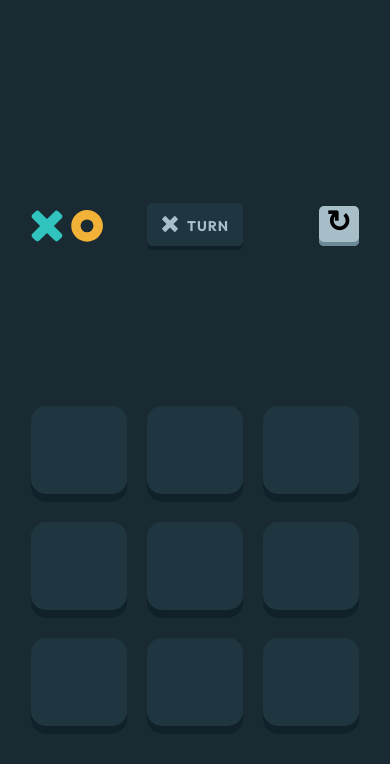
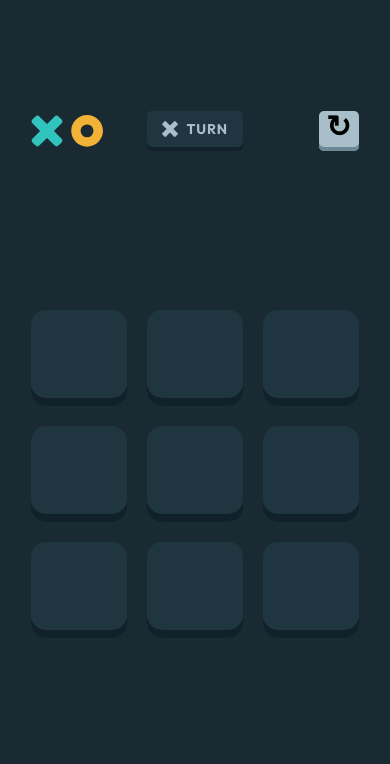
Before and after one commit to bauele/tic-tac-toe, a React (Create React App) app: page / in a window 390 px wide. Shown: the top 764 px of the page. Built offline with nearby package versions, Linux system fonts and the light colour scheme.

Commit message:
Modify elements and styling to create a more responsive design
The player turn indicator above the gameboard will now expand to fill
the available space as the device width increases

```diff
--- a/src/App.css
+++ b/src/App.css
@@ -210,6 +210,9 @@
 }
 
 .play-game-top-menu {
+    min-height: 40px;
+    max-height: 40px;
+    height: 7vw;
     margin-bottom: 64px;
 }
 
@@ -264,6 +267,13 @@
     height: 64px;
 }
 
+.player-turn-indicator-box {
+    height: 7vw;
+    border-radius: 5px;
+    max-height: 52px;
+    min-height: 40px;
+}
+
 .player-turn-indicator {
     min-width: 96px;
     max-width: 140px;
@@ -272,26 +282,41 @@
 }
 
 .player-turn-indicator-group {
-    display: flex;
-    margin-left: 15px;
-    margin-top: 13px;
-    gap: 9px;
+    position: relative;
+    height: 100%;
+    width: 100%;
+    max-height: 52px;
+    min-height: 40px;
 }
 
 .player-turn-mark {
-    width: 16px;
-    height: 16px;
+    width: 16.7%;
+    position: absolute;
+    top: 25%;
+    left: calc(15px + (calc(100% - 96px) * 0.33));
+    max-height: 20px;
+    max-width: 20px;
+    min-width: 16px;
+    min-height: 16px;
+    aspect-ratio: 1;
 }
 
 .play-turn-heading {
+    position: absolute;
+    right: calc(15px + (calc(100% - 96px) * 0.33));
+    margin: 0;
+    bottom: 13px;
+    /*
+    top: calc(25%); */
+    top: calc(50% - 18px / 2 - 2px);
     margin-top: 0px;
     font-family: 'Outfit';
     font-style: normal;
     font-weight: 700;
     font-size: 14px;
-    line-height: 20px;
+    line-height: 18px;
     text-align: center;
-    letter-spacing: 1px;
+    letter-spacing: 0.88px;
 }
 
 /*  Headings */
@@ -390,3 +415,16 @@
 .w-100 {
     width: 100%;
 }
+
+@media only screen and (min-width: 768px) {
+    .play-turn-heading {
+        top: calc(50% - 20px / 2 - 3px);
+        font-size: 16px;
+        line-height: 20px;
+        letter-spacing: 1px;
+    }
+
+    .player-turn-indicator-box {
+        border-radius: 10px;
+    }
+}
--- a/src/components/PlayGame.tsx
+++ b/src/components/PlayGame.tsx
@@ -38,12 +38,12 @@ export const PlayGame = ({}: PlayGameProps) => {
             <div className="play-game-grid play-game-top-menu  flex-row-space-between">
                 {' '}
                 <img src={logo} aria-label="logo" />
-                <div className="player-turn-indicator bg-semi-dark-navy box-shadow-semi-dark-navy-sm border-radius-5">
+                <div className="player-turn-indicator-box bg-semi-dark-navy box-shadow-semi-dark-navy-sm">
                     <div className="player-turn-indicator-group">
                         <div className="token-image-filter-silver">
                             {playerTurn === 1 ? (
                                 <img
-                                    className="player-turn-mark o"
+                                    className="player-turn-mark"
                                     src={xTokenImage}
                                     aria-label={'x-mark'}
                                 />
```
